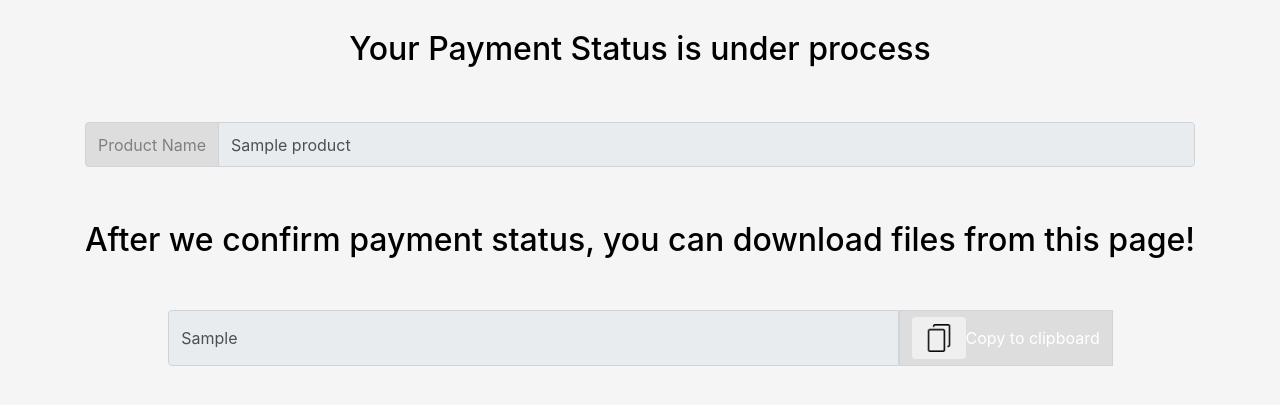
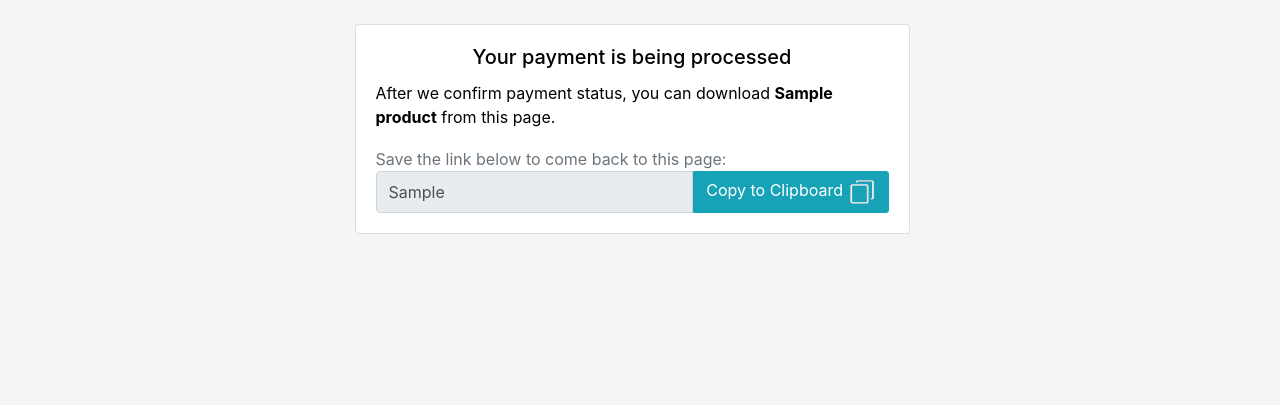
Before and after one commit to AJ-54/SatoshiBox, a Django app: template core/templates/confirmation.html in a window 1280 px wide. Shown: the top 405 px of the page. Run offline with Django 3.2, Linux system fonts and the light colour scheme; tables that the repository leaves empty hold one stand-in row (values such as "Sample post"); the template is opened without the code that fills it: values that come from a table or form of the project are taken from there, most other values are stand-ins (such as "Sample title", 1, 10 or a date in 2020); some libraries are stand-ins or nearby versions.

Commit message:
payment confirmation UI update

```diff
--- a/core/templates/confirmation.html
+++ b/core/templates/confirmation.html
@@ -1,42 +1,24 @@
 {% extends 'base.html' %}
 {% load static %}
 {% block content %}
-<div class='container cnt'>
+<div class='container cnt d-flex justify-content-center'>
 
-    <h2>Your Payment Status is under process</h2>
-    <center>
-        <div class="input-group py-4 product">
-            <div class="input-group-prepend proName">
-                <span class="input-group-text">Product Name</span>
-            </div>
-            <input class="form-control proName" aria-label="Product Name" readonly
-                value="{{payment.product.product_name}}">
-        </div>
-    </center>
+    <div class="card m-4 col-xl-6 col-md-8 col-12 px-0">
+        <div class="card-body">
+        <h5 class="card-title mx-0">Your payment is being processed</h5>
+        <p class="card-text mx-0">After we confirm payment status, you can download <b>{{payment.product.product_name}}</b> from this page.</p>
 
-
-    <h2>After we confirm payment status, you can download files from this page!</h2>
-    <center>
-        <div class="input-group clipboard">
-            <input type="text" class="form-control xyz" value="{{download_uri}}" placeholder="Some path" id="copy-input"
-                readonly>
-            <div class="input-group-prepend">
-                <span class="input-group-text" id="">
-                    <button class="btn copy-btn" onclick="copy(event)">
-                        <img src="{% static 'svg/copy.png' %}" width=28px height=28px alt="Copy to clipboard">
-                    </button>
-                    <span id="copy-content">Copy to clipboard</span>
-
-                </span>
+        <div class="mt-4">
+            <p class="text-muted card-subtitle ml-0">Save the link below to come back to this page:</p>
+            <div class="input-group copy-bar rounded">
+                <input type="text" class="form-control rounded-left " value="{{download_uri}}" placeholder="Some path" id="copy-input" readonly>
+                <button class="btn btn-rounded btn-info copy-btn" onclick="copy(event)">
+                    <span id="copy-content">Copy to Clipboard</span>
+                    <img id="copy-content" src="{% static 'svg/copy_white.png' %}" width=28px height=28px alt="Copy to clipboard">
+                </button>
             </div>
         </div>
-    </center>
-
-
-
-
-
-
+    </div>
 
 </div>
 {%csrf_token%}
```
